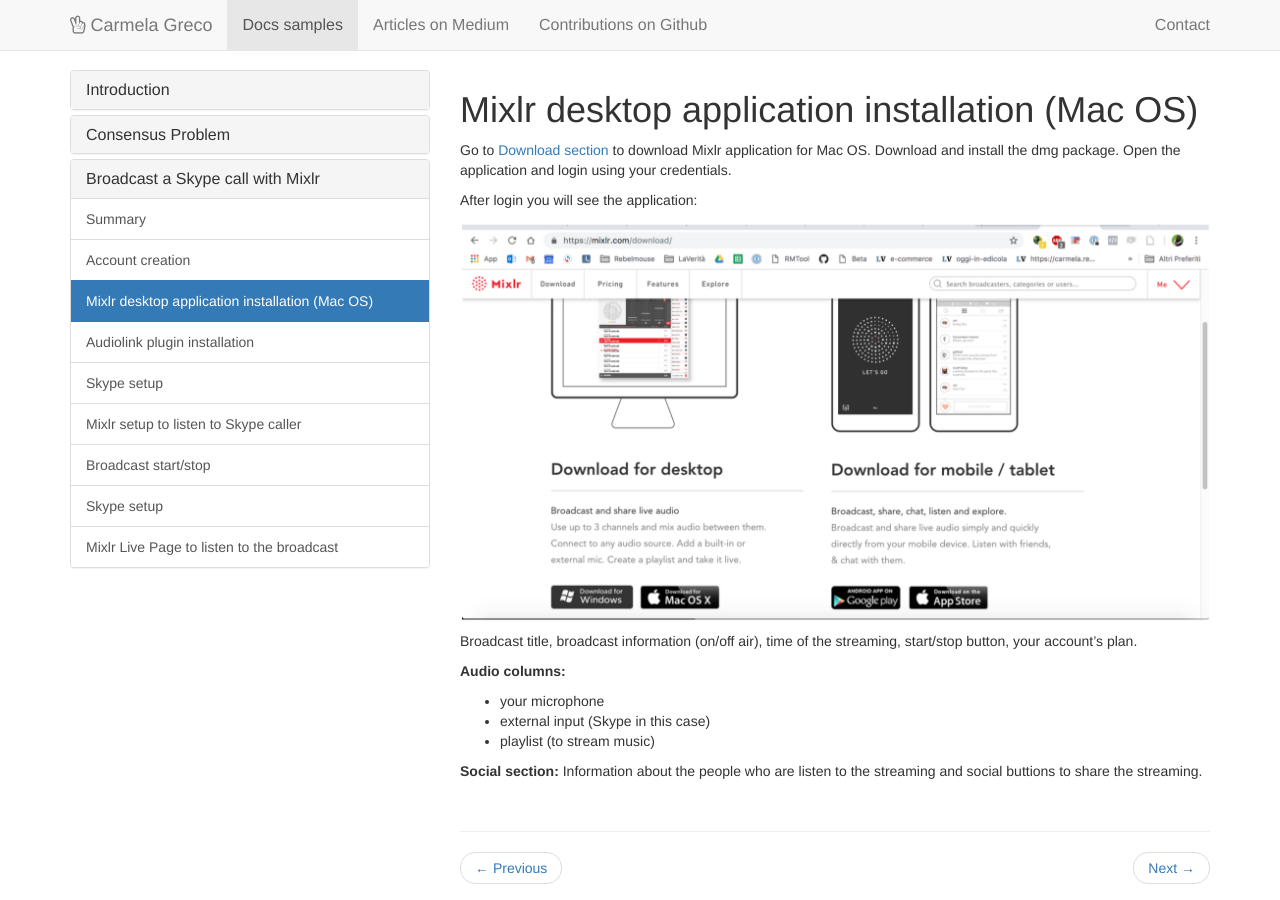
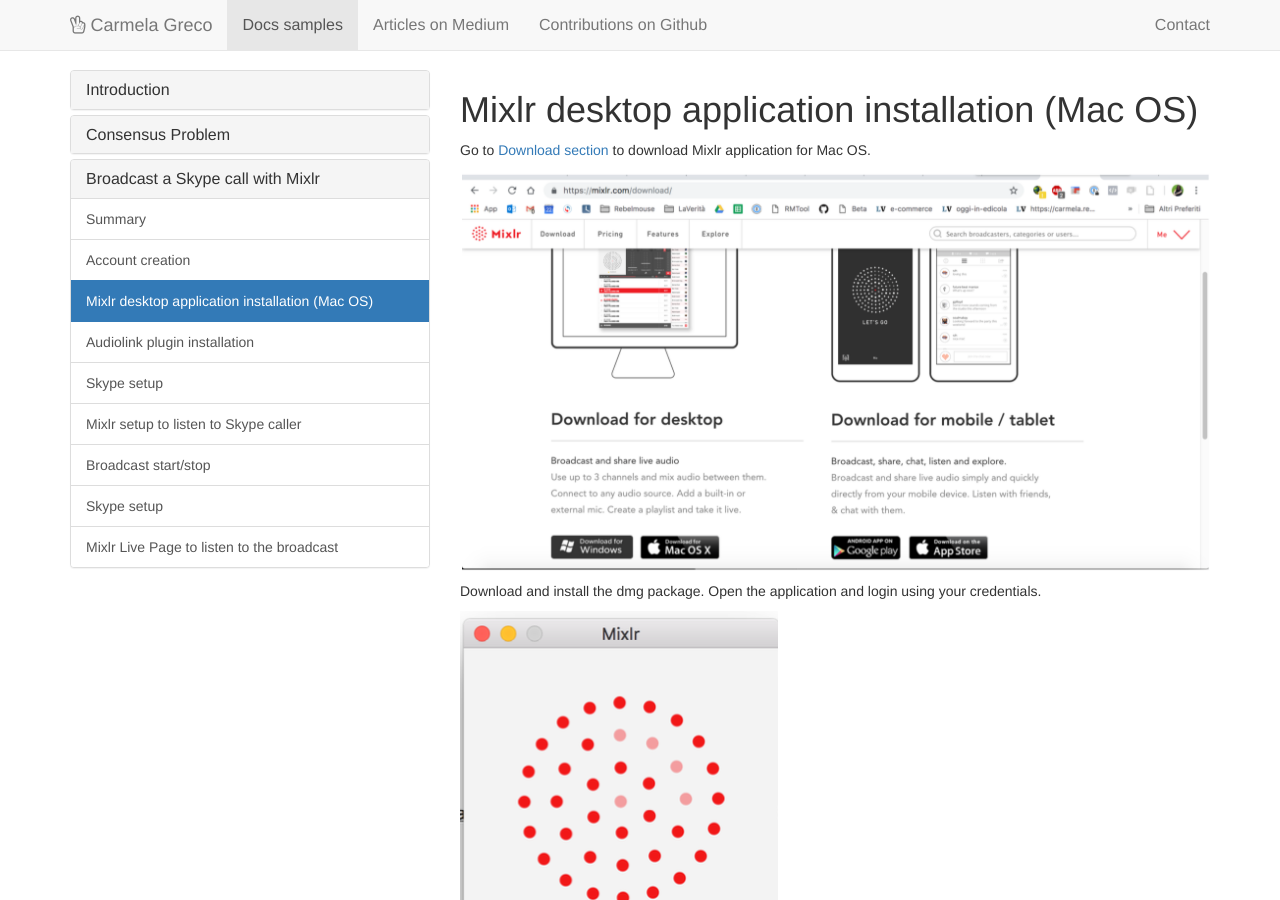
Before and after one commit to carmelag/carmelag.github.io, a Jekyll site: the page built from _docs/mixlr-app-install.md, in a window 1280 px wide and 900 px high. Built offline with Jekyll 4.4.1, drawn with Linux system fonts in a browser that asks for light colours; comment, search, counter and statistics services are not loaded.

Commit message:
pics added

```diff
--- a/_docs/mixlr-app-install.md
+++ b/_docs/mixlr-app-install.md
@@ -3,12 +3,18 @@
   permalink: /docs/mixlr-app-install/
 ---
 Go to [Download section](https://mixlr.com/download/) to download Mixlr application for Mac OS.
+
+![Download](../images/mixlr-pics/mixlr-1.png)
+
 Download and install the dmg package.
 Open the application and login using your credentials.
 
+![Login](../images/mixlr-pics/mixlr-2.png)
+
 After login you will see the application:
 
-![Application](../images/mixlr-pics/mixlr-1.png)
+
+![Application](../images/mixlr-pics/mixlr-3.png)
 
 
 Broadcast title, broadcast information (on/off air), time of the streaming, start/stop button, your account's plan.
```
Also changed, not shown: _docs/mixlr-embed-player.md (+5 -1 lines), _docs/mixlr-listen-caller.md (+3 -0 lines), _docs/mixlr-live-page.md (+1 -1 lines).
